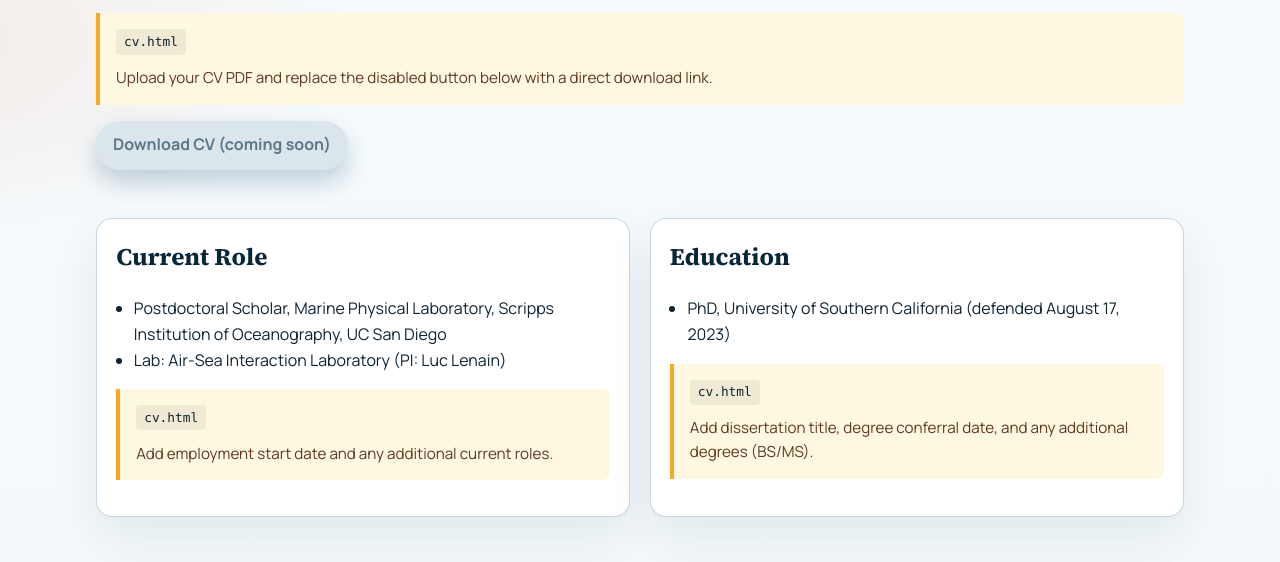
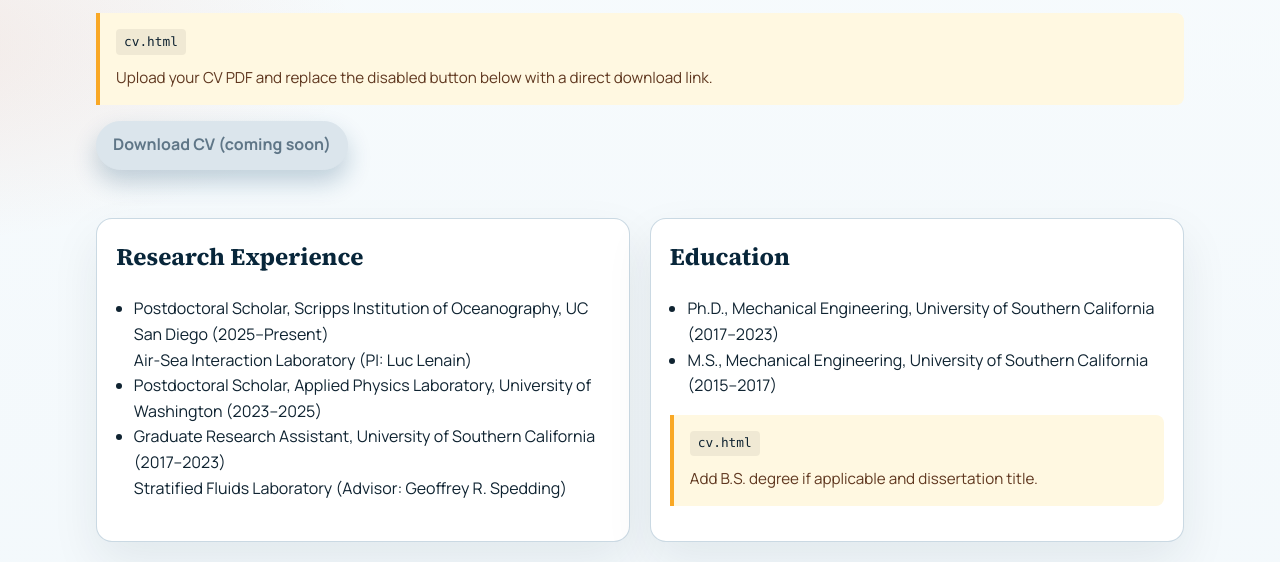
Before and after one commit to hoidn/cysite2, a plain HTML site: page cv.html in a window 1280 px wide. Shown: the part 228-790 px from the top of the page. Drawn offline with Linux system fonts and the light colour scheme.

Commit message:
fix: add UW postdoc, M.S. degree, and confirmed dates to CV
Added APL-UW postdoc (2023-2025) between USC and Scripps.
Added M.S. Mechanical Engineering (2015-2017).
Filled in confirmed date ranges for all positions.

Co-Authored-By: Claude Opus 4.6 <noreply@anthropic.com>

```diff
--- a/cv.html
+++ b/cv.html
@@ -47,24 +47,22 @@
 
     <section class="split reveal" aria-labelledby="current-role-title">
       <article class="panel">
-        <h2 id="current-role-title">Current Role</h2>
+        <h2 id="current-role-title">Research Experience</h2>
         <ul>
-          <li>Postdoctoral Scholar, Marine Physical Laboratory, Scripps Institution of Oceanography, UC San Diego</li>
-          <li>Lab: Air-Sea Interaction Laboratory (PI: Luc Lenain)</li>
+          <li>Postdoctoral Scholar, Scripps Institution of Oceanography, UC San Diego (2025&ndash;Present)<br>Air-Sea Interaction Laboratory (PI: Luc Lenain)</li>
+          <li>Postdoctoral Scholar, Applied Physics Laboratory, University of Washington (2023&ndash;2025)</li>
+          <li>Graduate Research Assistant, University of Southern California (2017&ndash;2023)<br>Stratified Fluids Laboratory (Advisor: Geoffrey R. Spedding)</li>
         </ul>
-        <div class="todo">
-          <span class="todo__file">cv.html</span>
-          <p class="todo__text">Add employment start date and any additional current roles.</p>
-        </div>
       </article>
       <article class="panel">
         <h2>Education</h2>
         <ul>
-          <li>PhD, University of Southern California (defended August 17, 2023)</li>
+          <li>Ph.D., Mechanical Engineering, University of Southern California (2017&ndash;2023)</li>
+          <li>M.S., Mechanical Engineering, University of Southern California (2015&ndash;2017)</li>
         </ul>
         <div class="todo">
           <span class="todo__file">cv.html</span>
-          <p class="todo__text">Add dissertation title, degree conferral date, and any additional degrees (BS/MS).</p>
+          <p class="todo__text">Add B.S. degree if applicable and dissertation title.</p>
         </div>
       </article>
     </section>
```
